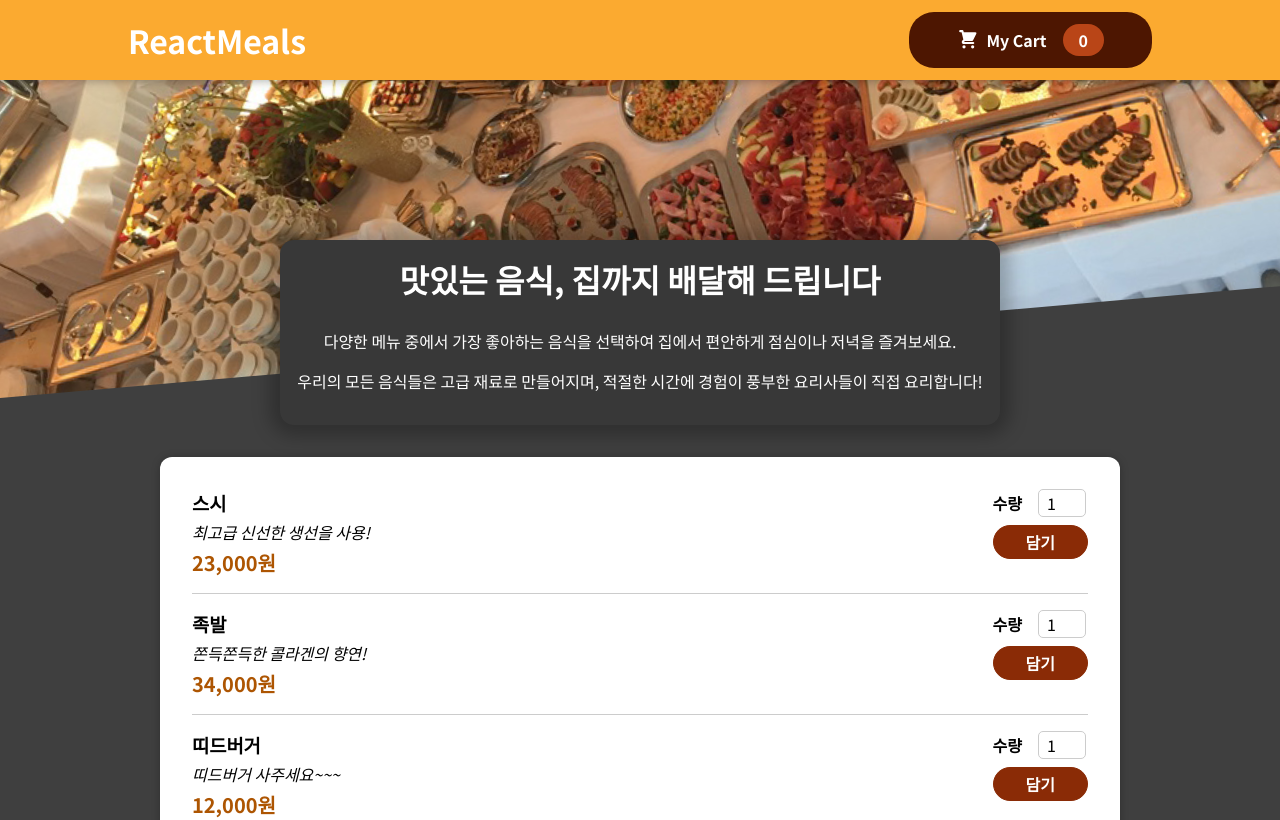
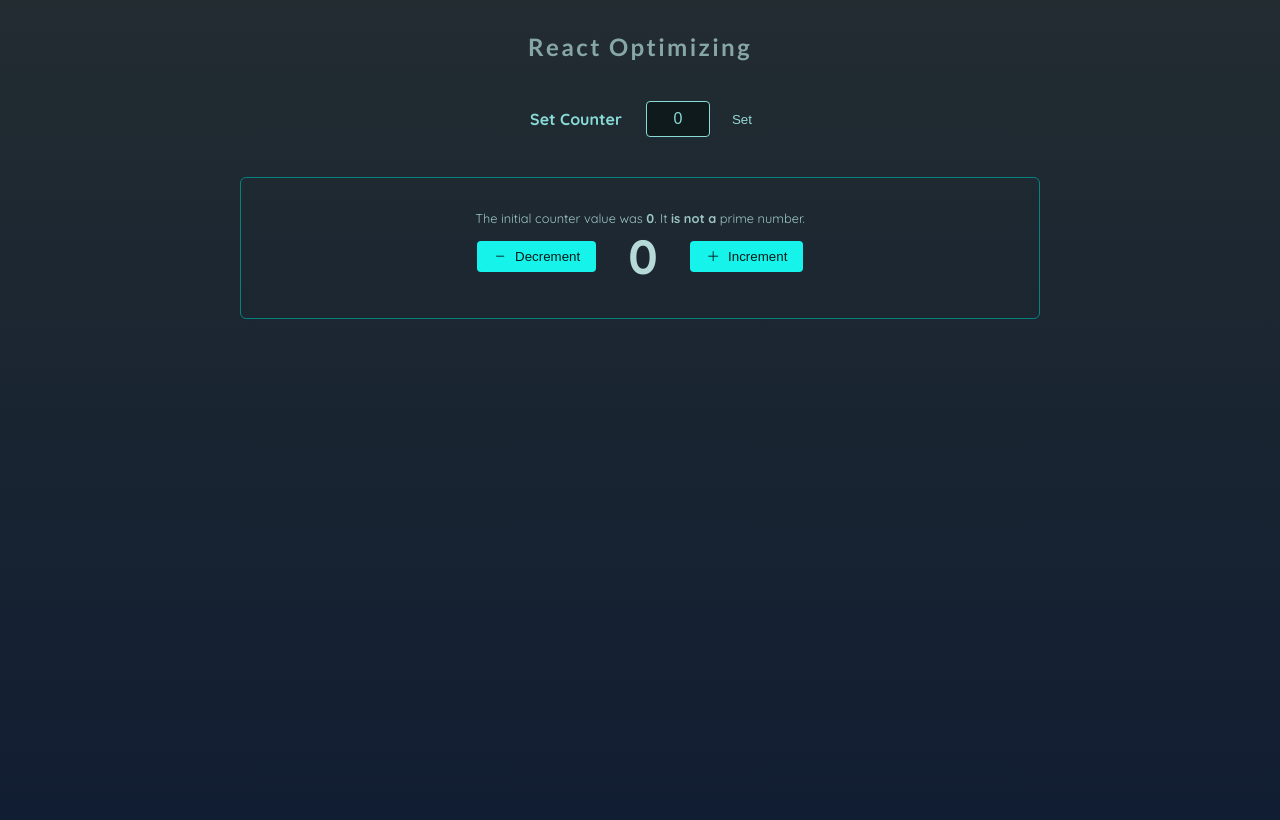
Before and after one commit to soongu/react-advanced202502, a React (Vite) app: page / in a window 1280 px wide. Shown: the top 820 px of the page. Built offline with nearby package versions, Linux system fonts and the light colour scheme.

Commit message:
# 13. 리액트 성능 최적화 템플릿 작성

```diff
--- a/src/App.css
+++ b/src/App.css
@@ -1,14 +1,180 @@
-@import url('https://fonts.googleapis.com/css2?family=Noto+Sans+JP:wght@400;700&display=swap');
+@import url('https://fonts.googleapis.com/css2?family=Quicksand:wght@400;700&family=Lato:wght@400;700&display=swap');
 
 * {
   box-sizing: border-box;
 }
 
-html {
-  font-family: 'Noto Sans JP', sans-serif;
+body {
+  margin: 0;
+  font-family: 'Lato', serif;
+  -webkit-font-smoothing: antialiased;
+  -moz-osx-font-smoothing: grayscale;
+  background: linear-gradient(#222c31, #111d32);
+  color: #d9e2f1;
+  min-height: 100vh;
+  font-family: 'Quicksand', sans-serif;
 }
 
-body {
-  margin: 0;
-  background-color: #3f3f3f;
+#main-header {
+  margin: 2rem auto;
+  text-align: center;
+  font-family: 'Lato', sans-serif;
+  color: #87a7a4;
 }
+
+#main-header img {
+  width: 6rem;
+  height: 6rem;
+  object-fit: contain;
+  filter: drop-shadow(0 0 8px rgba(14, 26, 28, 0.8));
+}
+
+#main-header h1 {
+  margin-top: 0;
+  font-size: 1.5rem;
+  letter-spacing: 0.15rem;
+}
+
+main {
+  width: 90%;
+  max-width: 50rem;
+  margin: 2rem auto;
+}
+
+section {
+  margin: 2rem 0;
+}
+
+#configure-counter {
+  margin: 0 auto;
+  padding: 0;
+  border: 1px solid #05827e;
+  border-radius: 6px;
+  text-align: center;
+  display: flex;
+  gap: 0.5rem;
+  align-items: center;
+  justify-content: center;
+  border: none;
+}
+
+#configure-counter h2 {
+  margin: 0.5rem;
+  font-size: 1rem;
+  font-weight: bold;
+  color: #88dbd6;
+}
+
+#configure-counter input {
+  width: 4rem;
+  text-align: center;
+  margin: 0.5rem;
+  padding: 0.5rem 0.25rem;
+  border: 1px solid #88dbd6;
+  border-radius: 4px;
+  background-color: #0e1a1c;
+  color: #88dbd6;
+  font-size: 1rem;
+}
+
+#configure-counter input::-webkit-outer-spin-button,
+#configure-counter input::-webkit-inner-spin-button {
+  -webkit-appearance: none;
+}
+
+#configure-counter input[type='number'] {
+  -moz-appearance: textfield;
+}
+
+#configure-counter button {
+  cursor: pointer;
+  background: transparent;
+  color: #96d8d6;
+  border: none;
+}
+
+#configure-counter button:hover {
+  color: #16f3eb;
+}
+
+.counter {
+  padding: 2rem;
+  border: 1px solid #05827e;
+  border-radius: 6px;
+}
+
+.counter p {
+  display: flex;
+  gap: 2rem;
+  justify-content: center;
+  align-items: center;
+  margin: 0 auto;
+  font-size: 1.5rem;
+}
+
+.counter .counter-info {
+  display: block;
+  font-size: 0.8rem;
+  color: #9dc5c4;
+  text-align: center;
+}
+
+.counter-output {
+  font-size: 3rem;
+  font-weight: bold;
+  color: #b5dad7;
+}
+
+.counter-output.negative {
+  color: #f3a6a6;
+}
+
+.counter ol {
+  display: flex;
+  flex-direction: column;
+  gap: 0.2rem;
+  justify-content: center;
+  align-items: center;
+  margin: 0 auto;
+  padding: 0;
+  list-style: none;
+  text-align: center;
+}
+
+.counter li {
+  width: 2rem;
+  margin-left: 0.5rem;
+  color: #8eb6b3;
+  padding: 0.2rem;
+}
+
+.counter li:first-child {
+  color: #87f0e9;
+  font-weight: bold;
+  font-size: 1.2rem;
+}
+
+.counter li.selected {
+  background-color: #335453;
+  color: #d9f7f6;
+  border-radius: 4px;
+}
+
+.button {
+  display: inline-flex;
+  gap: 0.5rem;
+  align-items: center;
+  padding: 0.5rem 1rem;
+  background-color: #16f3eb;
+  color: #051a19;
+  border: none;
+  border-radius: 4px;
+  text-decoration: none;
+  text-align: center;
+  transition: background-color 0.3s ease;
+}
+
+.button-icon {
+  color: #051a19;
+  height: 0.9rem;
+}
--- a/src/App.jsx
+++ b/src/App.jsx
@@ -1,13 +1,41 @@
+import React, { useState } from 'react';
+
+import Counter from './optimizing/components/Counter/Counter';
+import Header from './optimizing/components/Header';
+import { log } from './optimizing/log';
 import './App.css';
-import CartProvider from "./context/CartProvider";
-import CartApp from "./components/Cart/CartApp";
 
 const App = () => {
+  log('<App /> rendered');
+
+  const [enteredNumber, setEnteredNumber] = useState(0);
+  const [chosenCount, setChosenCount] = useState(0);
+
+  const changeHandler = (e) => {
+    setEnteredNumber(+e.target.value);
+  };
+
+  const setClickHandler = () => {
+    setChosenCount(enteredNumber);
+    setEnteredNumber(0);
+  };
 
   return (
-    <CartProvider>
-      <CartApp />
-    </CartProvider>
+    <>
+      <Header />
+      <main>
+        <section id='configure-counter'>
+          <h2>Set Counter</h2>
+          <input
+            type='number'
+            onChange={changeHandler}
+            value={enteredNumber}
+          />
+          <button onClick={setClickHandler}>Set</button>
+        </section>
+        <Counter initialCount={chosenCount} />
+      </main>
+    </>
   );
 };
 
--- /dev/null
+++ b/src/optimizing/components/Counter/Counter.jsx
@@ -0,0 +1,62 @@
+import React, { useState } from 'react';
+
+import IconButton from '../UI/IconButton';
+import MinusIcon from '../UI/Icons/MinusIcon';
+import PlusIcon from '../UI/Icons/PlusIcon';
+import CounterOutput from './CounterOutput';
+import { log } from '../../log';
+
+const isPrime = (number) => {
+  log('Calculating if is prime number', 2, 'other');
+  if (number <= 1) {
+    return false;
+  }
+
+  const limit = Math.sqrt(number);
+
+  for (let i = 2; i <= limit; i++) {
+    if (number % i === 0) {
+      return false;
+    }
+  }
+
+  return true;
+};
+
+const Counter = ({ initialCount }) => {
+  log('<Counter /> rendered', 1);
+  const initialCountIsPrime = isPrime(initialCount);
+
+  const [counter, setCounter] = useState(initialCount);
+
+  const decrementHandler = () => {
+    setCounter((prevCounter) => prevCounter - 1);
+  };
+
+  const incrementHandler = () => {
+    setCounter((prevCounter) => prevCounter + 1);
+  };
+
+  return (
+    <section className='counter'>
+      <p className='counter-info'>
+        The initial counter value was <strong>{initialCount}</strong>. It{' '}
+        <strong>is {initialCountIsPrime ? 'a' : 'not a'}</strong> prime number.
+      </p>
+      <p>
+        <IconButton
+          icon={MinusIcon}
+          onClick={decrementHandler}>
+          Decrement
+        </IconButton>
+        <CounterOutput value={counter} />
+        <IconButton
+          icon={PlusIcon}
+          onClick={incrementHandler}>
+          Increment
+        </IconButton>
+      </p>
+    </section>
+  );
+};
+export default Counter;
--- /dev/null
+++ b/src/optimizing/components/Counter/CounterOutput.jsx
@@ -0,0 +1,10 @@
+import React from 'react';
+import { log } from '../../log';
+
+const CounterOutput = ({ value }) => {
+  log('<CounterOutput /> rendered', 2);
+
+  const cssClass = value >= 0 ? 'counter-output' : 'counter-output negative';
+  return <span className={cssClass}>{value}</span>;
+};
+export default CounterOutput;
--- /dev/null
+++ b/src/optimizing/components/Header.jsx
@@ -0,0 +1,13 @@
+import React from 'react';
+import { log } from '../log';
+
+const Header = () => {
+  log('<Header /> rendered!!', 1);
+
+  return (
+    <header id='main-header'>
+      <h1>React Optimizing</h1>
+    </header>
+  );
+};
+export default Header;
--- /dev/null
+++ b/src/optimizing/components/UI/IconButton.jsx
@@ -0,0 +1,17 @@
+import React from 'react';
+import { log } from '../../log';
+
+const IconButton = ({ children, icon, ...props }) => {
+  log('<IconButton /> rendered', 2);
+
+  const Icon = icon;
+  return (
+    <button
+      {...props}
+      className='button'>
+      <Icon className='button-icon' />
+      <span className='button-text'>{children}</span>
+    </button>
+  );
+};
+export default IconButton;
--- /dev/null
+++ b/src/optimizing/components/UI/Icons/MinusIcon.jsx
@@ -0,0 +1,23 @@
+import React from 'react';
+import { log } from '../../../log';
+
+const MinusIcon = (props) => {
+  log('<MinusIcon /> rendered', 3);
+
+  return (
+    <svg
+      xmlns='http://www.w3.org/2000/svg'
+      fill='none'
+      viewBox='0 0 24 24'
+      strokeWidth={1.5}
+      stroke='currentColor'
+      {...props}>
+      <path
+        strokeLinecap='round'
+        strokeLinejoin='round'
+        d='M18 12H6'
+      />
+    </svg>
+  );
+};
+export default MinusIcon;
--- /dev/null
+++ b/src/optimizing/components/UI/Icons/PlusIcon.jsx
@@ -0,0 +1,23 @@
+import React from 'react';
+import { log } from '../../../log.js';
+
+const PlusIcon = (props) => {
+  log('<PlusIcon /> rendered', 3);
+
+  return (
+    <svg
+      xmlns='http://www.w3.org/2000/svg'
+      fill='none'
+      viewBox='0 0 24 24'
+      strokeWidth={1.5}
+      stroke='currentColor'
+      {...props}>
+      <path
+        strokeLinecap='round'
+        strokeLinejoin='round'
+        d='M12 4.5v15m7.5-7.5h-15'
+      />
+    </svg>
+  );
+};
+export default PlusIcon;
--- /dev/null
+++ b/src/optimizing/log.js
@@ -0,0 +1,12 @@
+
+export function log(message, level = 0, type = 'component') {
+  let styling = 'padding: 0.15rem; background: #04406b; color: #fcfabd';
+
+  if (type === 'other') {
+    styling = 'padding: 0.15rem; background: #210957; color: #ede6b2';
+  }
+
+  const indent = '- '.repeat(level);
+
+  console.log('%c' + indent + message, styling);
+}
```
Also changed, not shown: src/optimizing/components/Counter/CounterHistory.jsx (added, +37 -0 lines), src/optimizing/components/UI/Icons/ArrowRightIcon.jsx (added, +23 -0 lines).
